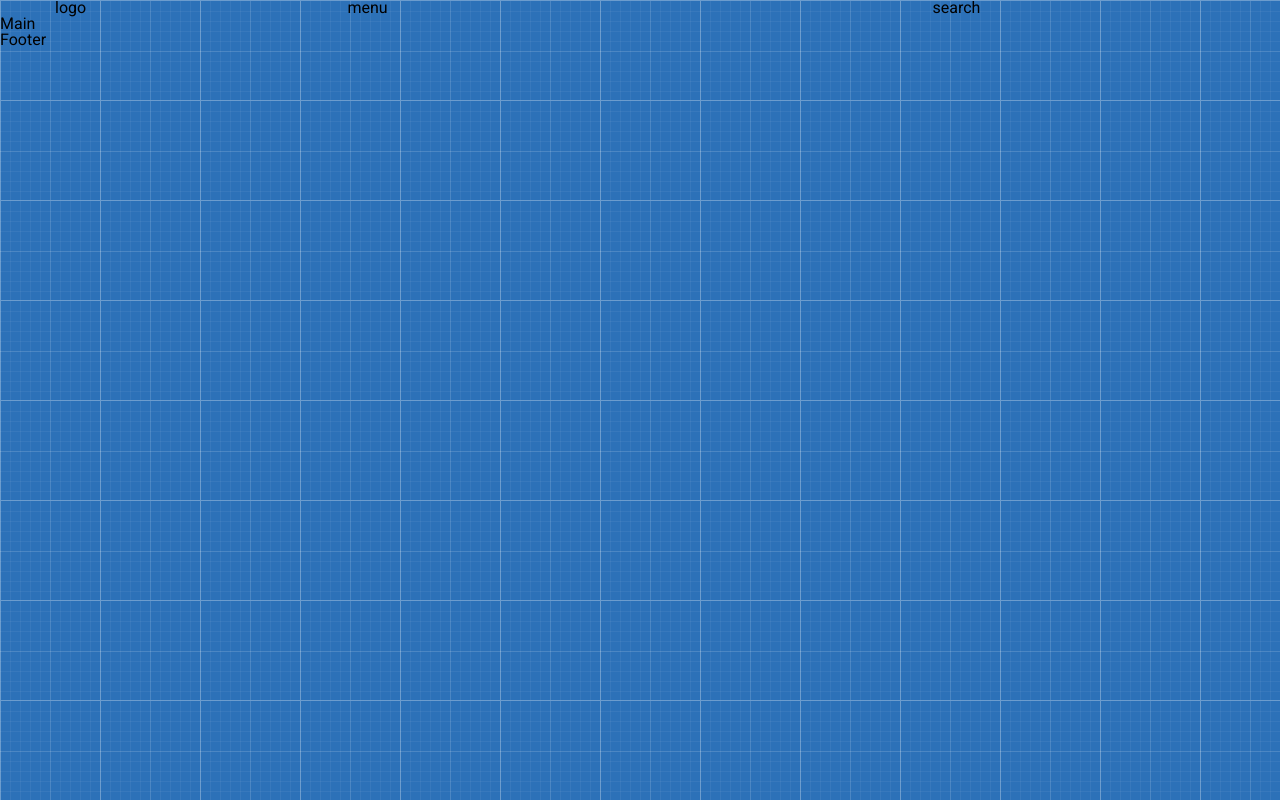
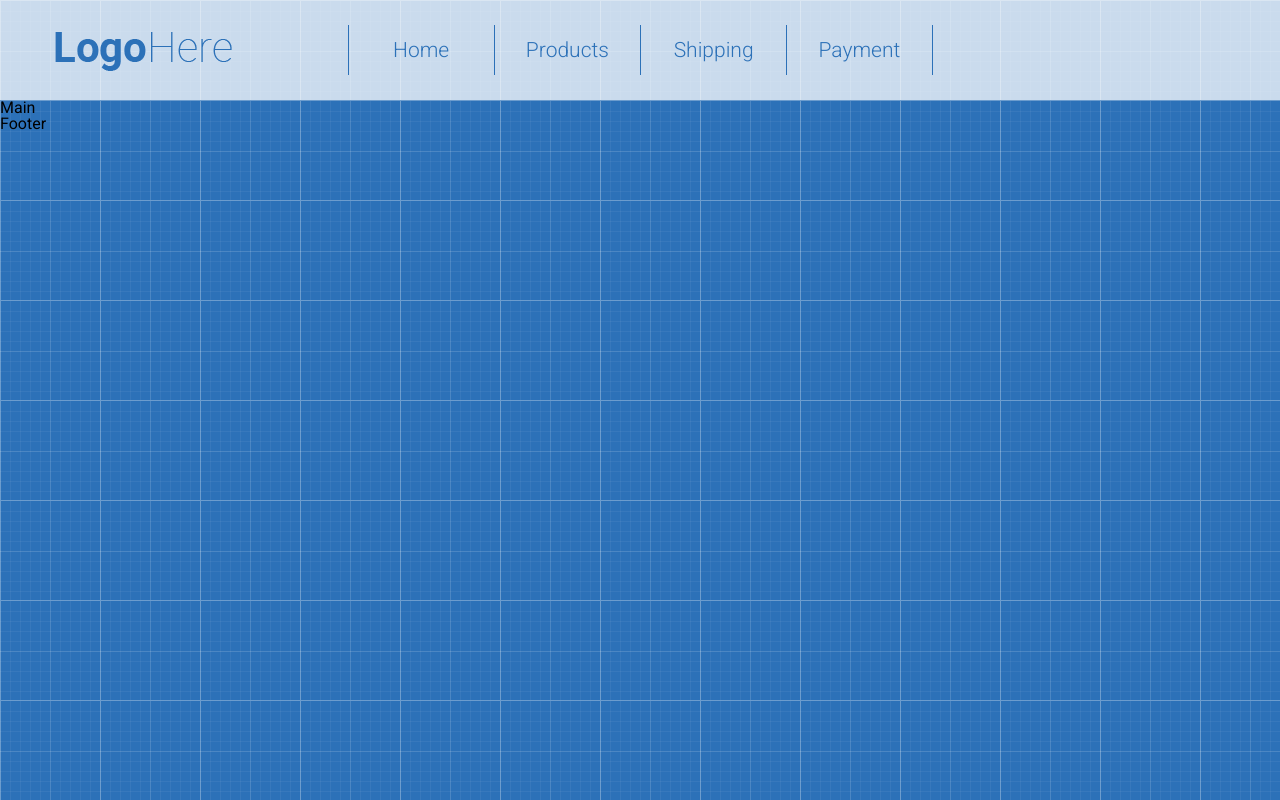
Before and after one commit to kznkv-skillup/x.github.io, a plain HTML site: page index.html in a window 1280 px wide. Drawn offline with Linux system fonts and the light colour scheme.

Commit message:
added menu

```diff
--- a/index.html
+++ b/index.html
@@ -11,9 +11,29 @@
 	<header class="header">
 		<div class="container">
 			<div class="row">
-				<div class="col-md-3">logo</div>
-				<div class="col-md-6">menu</div>
-				<div class="col-md-3">search</div>
+				<div class="col-md-3">
+					<div class="logo">
+						<a href="">
+							<img src="images/logo.png" alt="">
+						</a>
+					</div>
+				</div>
+				<div class="col-md-6">
+					<nav>
+						<ul class="menu">
+							<li><a href="">Home</a></li>
+							<li><a href="">Products</a></li>
+							<li><a href="">Shipping</a></li>
+							<li><a href="">Payment</a></li>
+						</ul>
+					</nav>
+				</div>
+				<div class="col-md-3">
+					<div class="row">
+						<div class="col-md-9"></div>
+						<div class="col-md-3"></div>
+					</div>
+				</div>
 			</div>
 		</div>
 	</header>
--- a/style.css
+++ b/style.css
@@ -10,9 +10,10 @@ body {
 	margin: 0 auto;
 }
 .header {
-
+	padding: 25px 0;
+	background-color: rgba(255,255,255,0.75);
 }
-.row:after {
+.row:after,.menu:after {
 	content: "";
 	clear: both;
 	display: block;
@@ -26,3 +27,28 @@ body {
 .col-md-6 {
 	width: 50%;
 }
+.logo {
+	margin-top: 7px;
+}
+.menu li {
+	width: 25%;
+	float: left;
+	border-left: 1px solid #2c71b8;
+}
+.menu li:last-child {
+	border-right: 1px solid #2c71b8;
+}
+.menu a {
+	display: block;
+	height: 50px;
+	text-decoration: none;
+	text-align: center;
+	line-height: 50px;
+	color:#2c71b8;
+	font-weight: 300;
+	font-size: 21px;
+}
+.menu a:hover {
+	background-color: #2c71b8;
+	color:white;
+}
```
